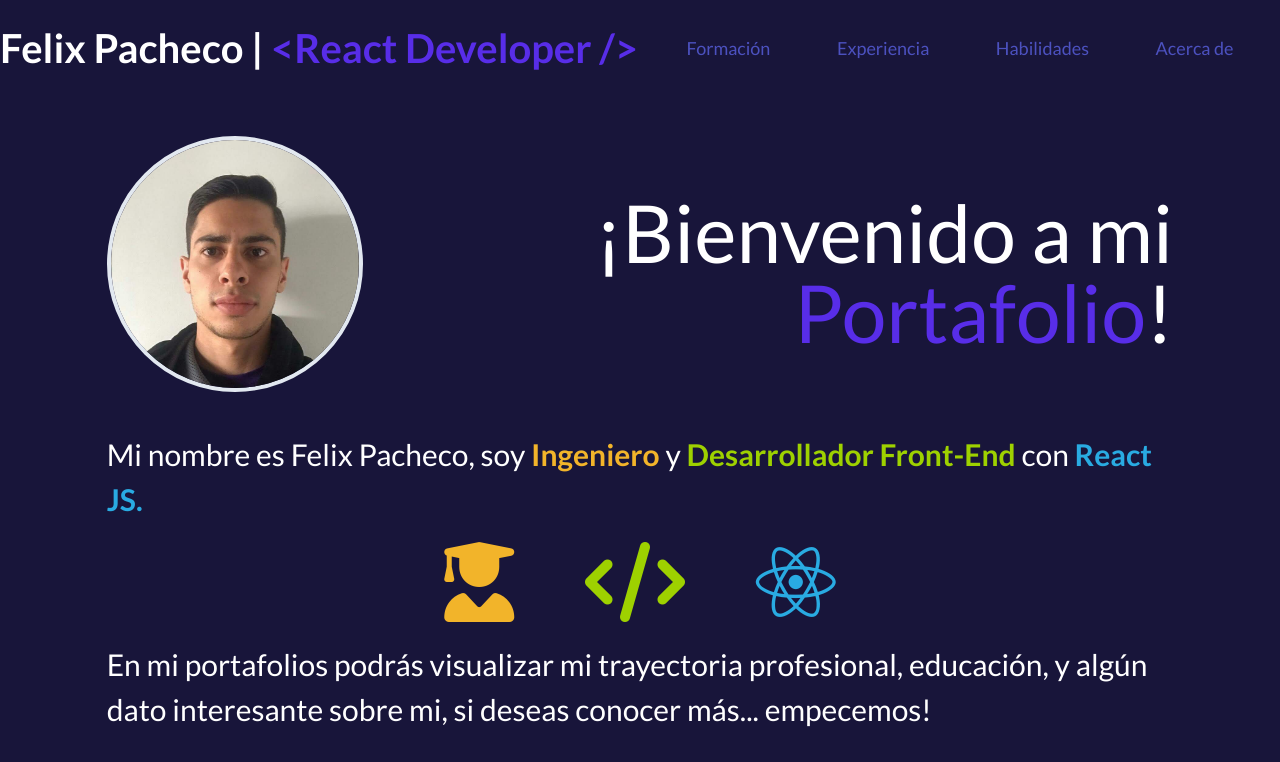
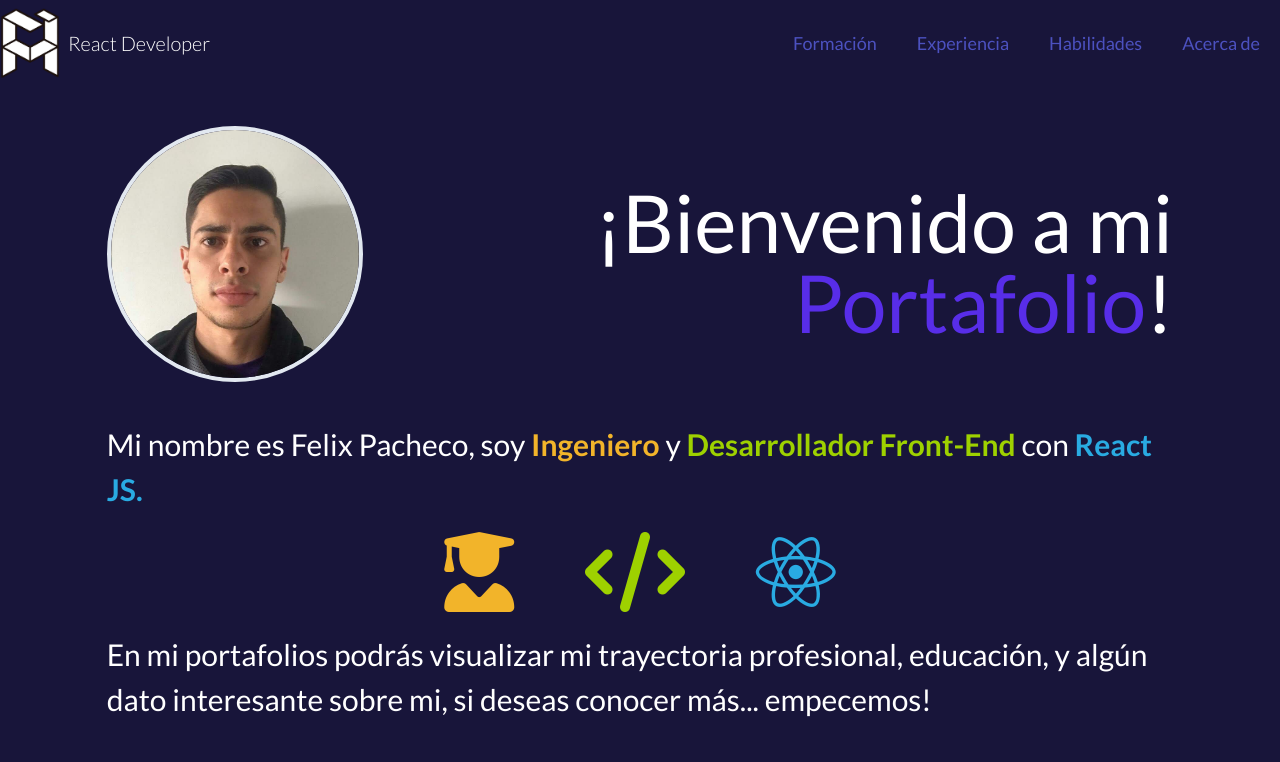
Before and after one commit to Felixmp7/Portafolios, a Next.js app: page / in a window 1280 px wide. Shown: the top 762 px of the page. Built offline with nearby package versions, Linux system fonts and the light colour scheme.

Commit message:
Importa Logo

```diff
--- a/components/Navbar.jsx
+++ b/components/Navbar.jsx
@@ -1,19 +1,14 @@
-/* eslint-disable react/no-array-index-key */
-import React from 'react';
 import PropTypes from 'prop-types';
 import NavbarItem from './NavbarItem';
+import Logo from './utils/Logo';
 
 const Navbar = ({ navbarItems }) => (
-    <header className="h-24 text-white">
+    <header className="py-2 text-white">
         <nav className="flex items-center justify-between h-full mx-auto containerXl">
-            <h1 className="text-5xl font-semibold">
-                Felix Pacheco |
-                {' '}
-                <span className="inline-block text-primary">{'<React Developer />'}</span>
-            </h1>
-            <div className="flex w-1/2 h-full justify-evenly">
-                {navbarItems.map((item, index) => (
-                    <NavbarItem key={index} title={item.title} link={item.link} />
+            <Logo />
+            <div className="flex w-2/3 tabletXl:w-auto justify-evenly">
+                {navbarItems.map(({ id, title, link }) => (
+                    <NavbarItem key={id} title={title} link={link} />
                 ))}
             </div>
         </nav>
```
